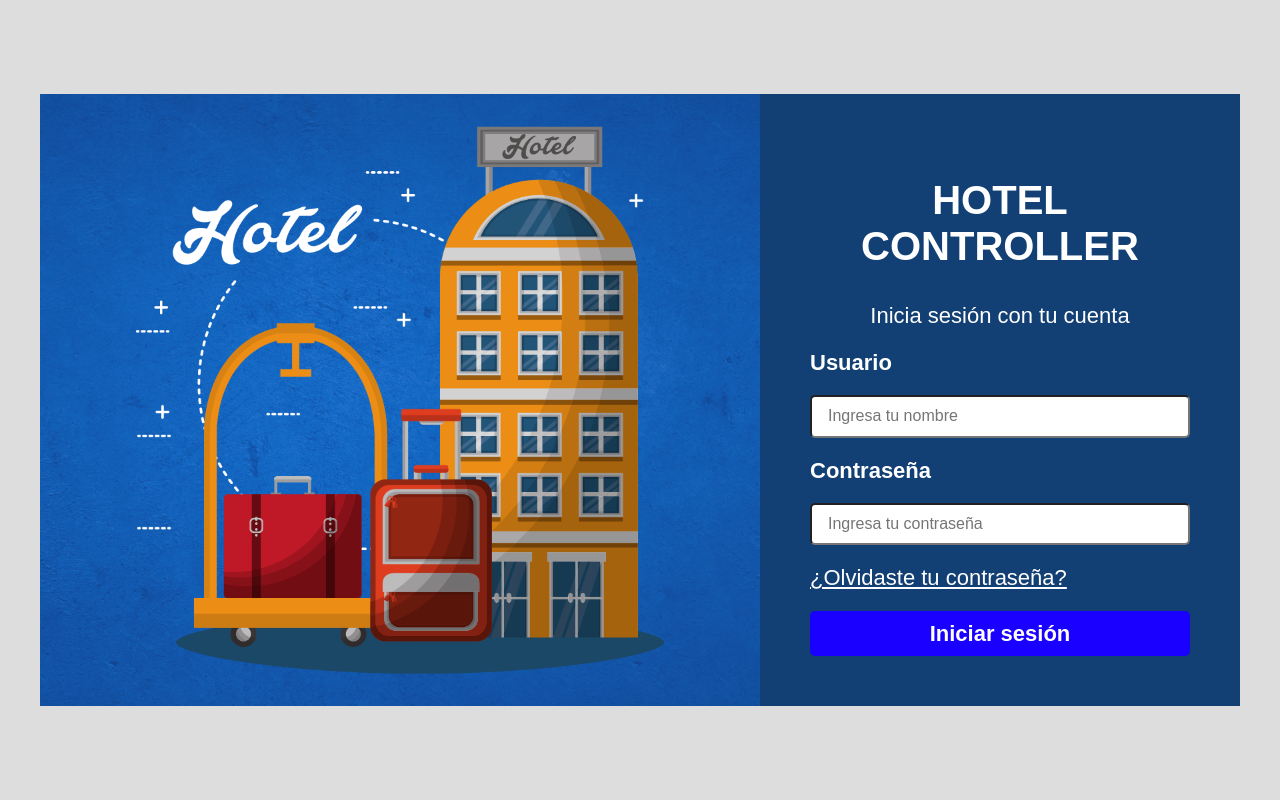
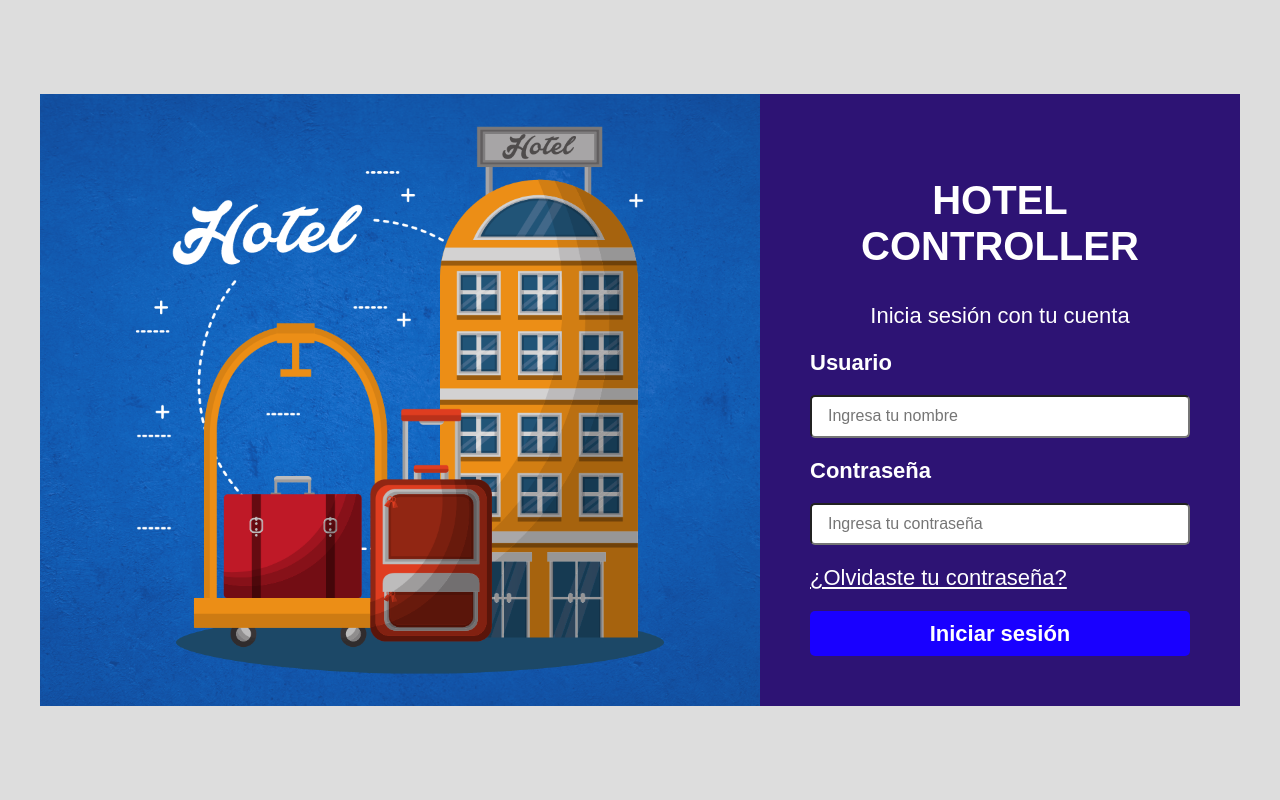
Before and after one commit to MemoArguello/Hotel_sistema, a PHP site: page / in a window 1280 px wide. Run offline with PHP 8.4, Linux system fonts and the light colour scheme.

Commit message:
Add files via upload

```diff
--- a/CSS/login.css
+++ b/CSS/login.css
@@ -5,7 +5,7 @@
     font-family: 'Poppins', sans-serif;
 }
 :root{
-    --azul:#134074;
+    --azul:#2d1374;
     --azulOscuro:#DDD;
     --azulGris:#1900ff;
     --blanco:rgb(255, 255, 255);
--- a/CSS/style.css
+++ b/CSS/style.css
@@ -34,7 +34,7 @@ body{
 }
 body.dark{
     --primary-color: #3A3B3C;
-    --panel-color: #242526;
+    --panel-color: #2d1374;
     --text-color: #CCC;
     --black-light-color: #CCC;
     --border-color: #4D4C4C;
```
